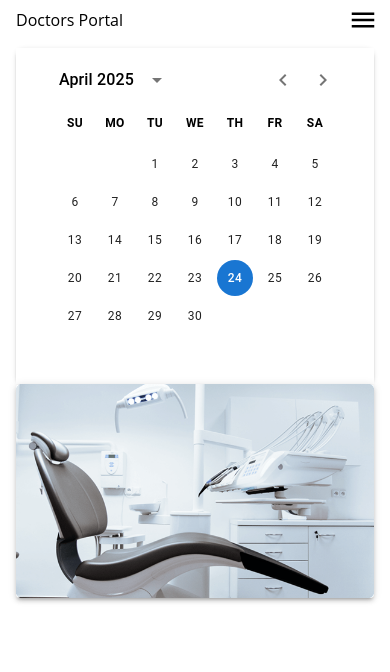
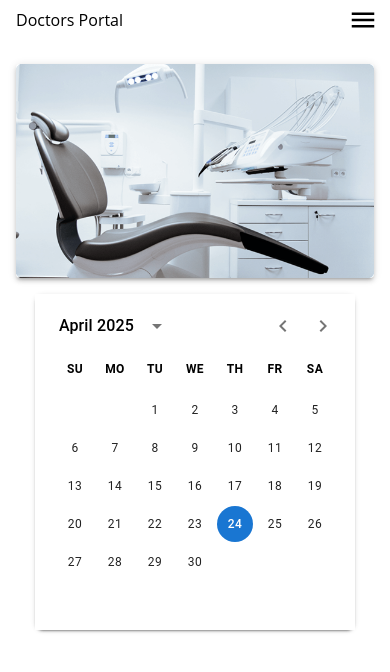
Before and after one commit to Eman-Abukhater/Doctor-s-Portal-Web-App, a React (Vite) app in the folder doctors-portal/: page /appointment in a window 390 px wide. Shown: the top 672 px of the page. Built offline with nearby package versions, Linux system fonts and the light colour scheme.

Commit message:
adjust responsive part in calendar

```diff
--- a/doctors-portal/src/components/Appointment/Calendar.jsx
+++ b/doctors-portal/src/components/Appointment/Calendar.jsx
@@ -17,20 +17,20 @@ export default function Calendar() {
           flexDirection: { xs: "column", md: "row" },
           alignItems: "center",
           justifyContent: "center",
-          gap: {md:15
-
-          },
+          gap: { md: 15 },
+        }}
+      >
+        <Box
+          sx={{
+            boxShadow: 2,
+            borderRadius: 2,
+            width: { md: 300 },
+            height: { xs: "100%", md: "fit-content" },
+            order: { xs: 2, md: 1 },
           }}
         >
           <LocalizationProvider dateAdapter={AdapterDayjs}>
-          <Box
-            sx={{
-              boxShadow: 2, // <-- Add shadow
-              borderRadius: 2, // <-- Smooth corners (optional)
-              width: { xs: "100%", md: 300 },
-              height: { xs: "100%", md: "fit-content" },
-            }}
-          >
+            <Box>
               <StaticDatePicker
                 displayStaticWrapperAs="desktop"
                 value={date}
@@ -51,6 +51,7 @@ export default function Calendar() {
               />
             </Box>
           </LocalizationProvider>
+        </Box>
 
         <Box
           component="img"
@@ -60,6 +61,8 @@ export default function Calendar() {
             width: { xs: "100%", md: "46%" },
             borderRadius: 1,
             boxShadow: 3,
+            order: { xs: 1, md: 2 },
+            my: { xs: 2, md: 0 },
           }}
         />
       </Box>
```
Lines whose indentation alone changed are shown as unchanged.
